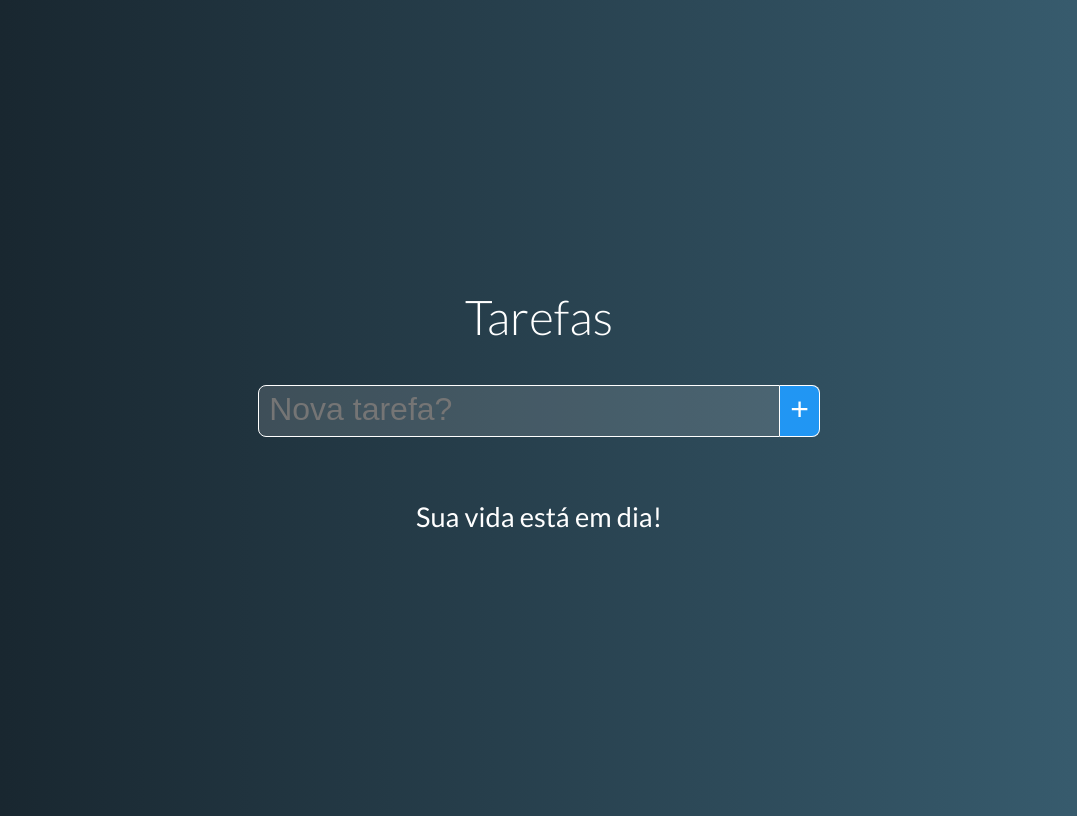
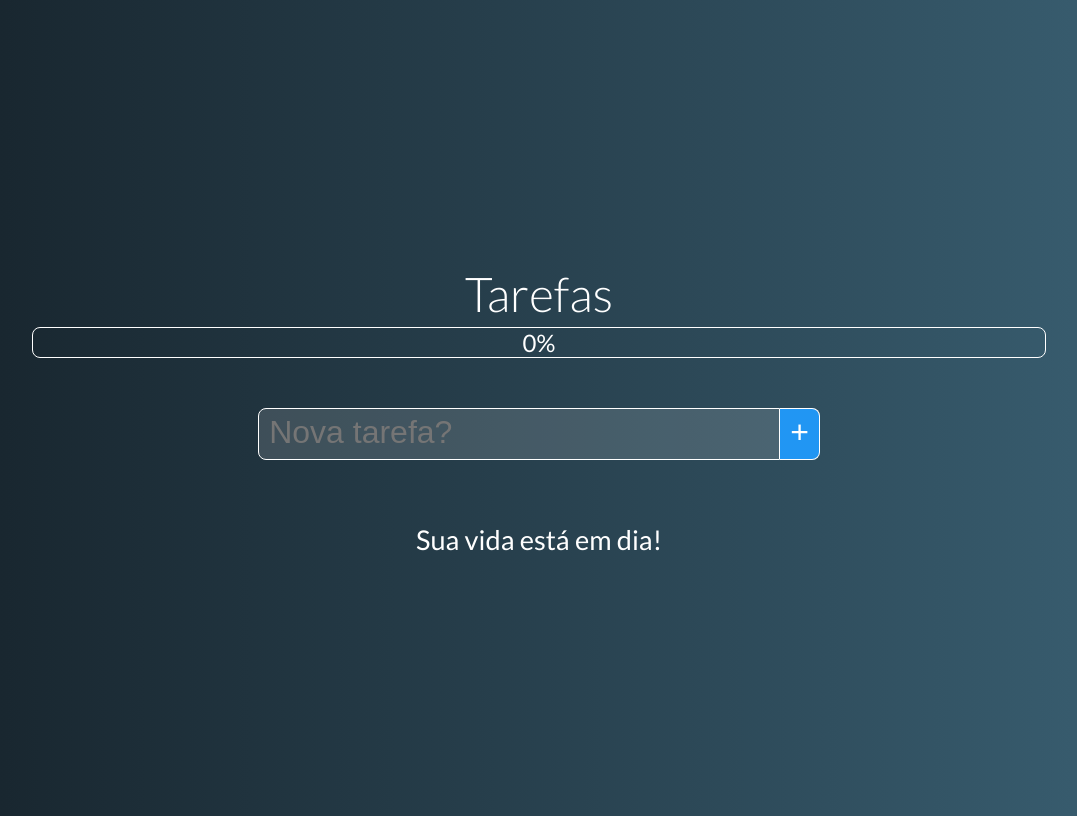
Before and after one commit to franciscojml/curso-vue, a Vue app in the folder projeto-02-tarefas/: page / in a window 1280 px wide. Shown: the whole page, without its empty margins (101-1178 px from the left). Built offline with nearby package versions, Linux system fonts and the light colour scheme.

Commit message:
componente-progressbar

```diff
--- a/projeto-02-tarefas/src/App.vue
+++ b/projeto-02-tarefas/src/App.vue
@@ -1,6 +1,7 @@
 <template>
 	<div id="app">
 		<h1>Tarefas</h1>
+		<TasksProgress :progress="progress"/>
 		<NewTask @taskAdded="addTask"/>
 		<TaskGrid :tasks="tasks" @taskDeleted="deleteTask" @taskStateChange="toogleTaskState"/>
 	</div>
@@ -9,13 +10,21 @@
 <script>
 import TaskGrid from '@/components/TaskGrid.vue'
 import NewTask from '@/components/NewTask.vue'
+import TasksProgress from '@/components/TasksProgress.vue'
 
 export default {
-	components:{NewTask, TaskGrid},
+	components:{TasksProgress, NewTask, TaskGrid},
 	data() {
 		return {
 			tasks: [
 			]
+		}
+	},
+	computed: {
+		progress(){
+			const total = this.tasks.length
+			const done = this.tasks.filter(t => !t.pending).length
+			return Math.round(done / total * 100) || 0
 		}
 	},
 	methods: {
--- /dev/null
+++ b/projeto-02-tarefas/src/components/TasksProgress.vue
@@ -0,0 +1,40 @@
+<template>
+    <div class="tasks-progress">
+        <span class="progress-value">{{progress}}%</span>
+        <div class="progress-bar" :style="{width: progress + '%'}"></div>
+
+    </div>
+</template>
+<script>
+export default {
+  props: {
+    progress: { type: Number, default: 0 }
+  }
+};
+</script>
+<style >
+  .tasks-progress {
+    position: relative;
+    width: 80%;
+    border: 1px solid white;
+    color: white;
+    border-radius: 8px;
+    margin-bottom: 15px;
+    display: flex;
+    flex-direction: column;
+    align-items: center
+  }
+
+  .progress-bar {
+    position: absolute;
+    border-radius: 8px;
+    height: 100%;
+    background-color: green;
+    align-self: flex-start;
+  }
+
+  .progress-value {
+    z-index: 1;
+    font-size: 1.5rem;
+  }
+</style>
```
